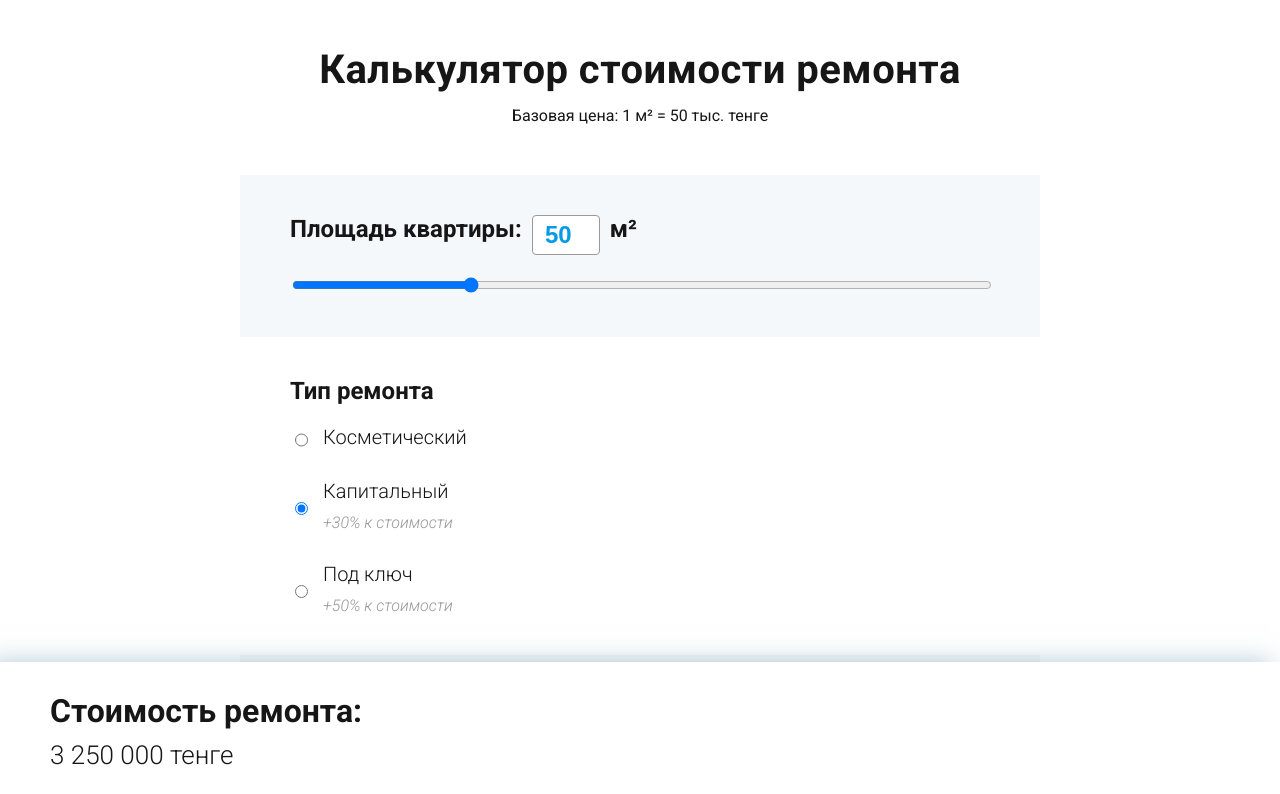
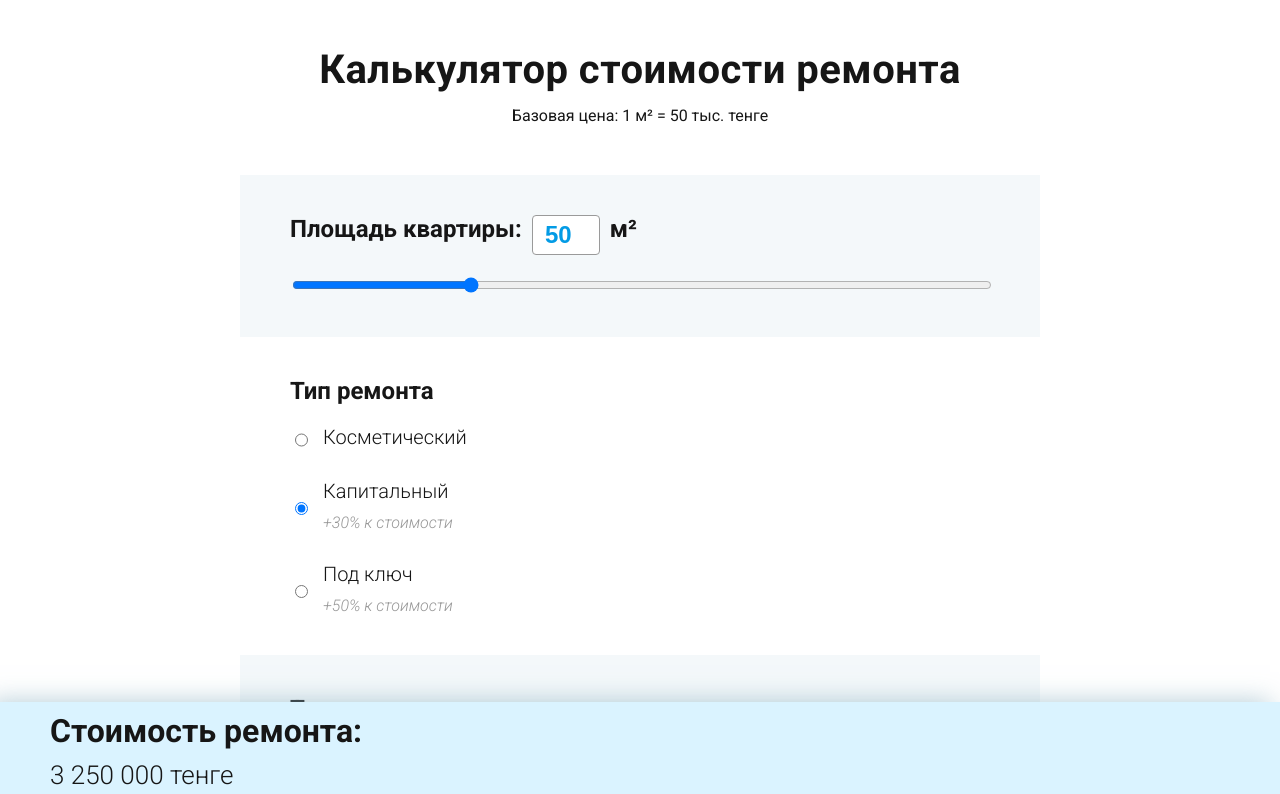
Before and after one commit to Solitario97/project-21-practice-js-calculator, a plain HTML site: page index.html in a window 1280 px wide. Shown: the top 794 px of the page. Drawn offline with Linux system fonts and the light colour scheme.

Commit message:
litle change

```diff
--- a/css/main.css
+++ b/css/main.css
@@ -295,7 +295,7 @@ h6 {
 
 /* ------------ PRICE ------------ */
 .calc-price {
-	padding: 30px 50px;
+	padding: 10px 50px;
 	/* border: 10px solid #7ac5ea; */
 
 	position: fixed;
@@ -303,7 +303,6 @@ h6 {
 	right: 0;
 	bottom: 0;
 	background-color: rgb(218, 243, 255);
-	background-color: white;
 	box-shadow: -10px 0px 25px rgba(143, 179, 195, 0.685);
 }
 
```
